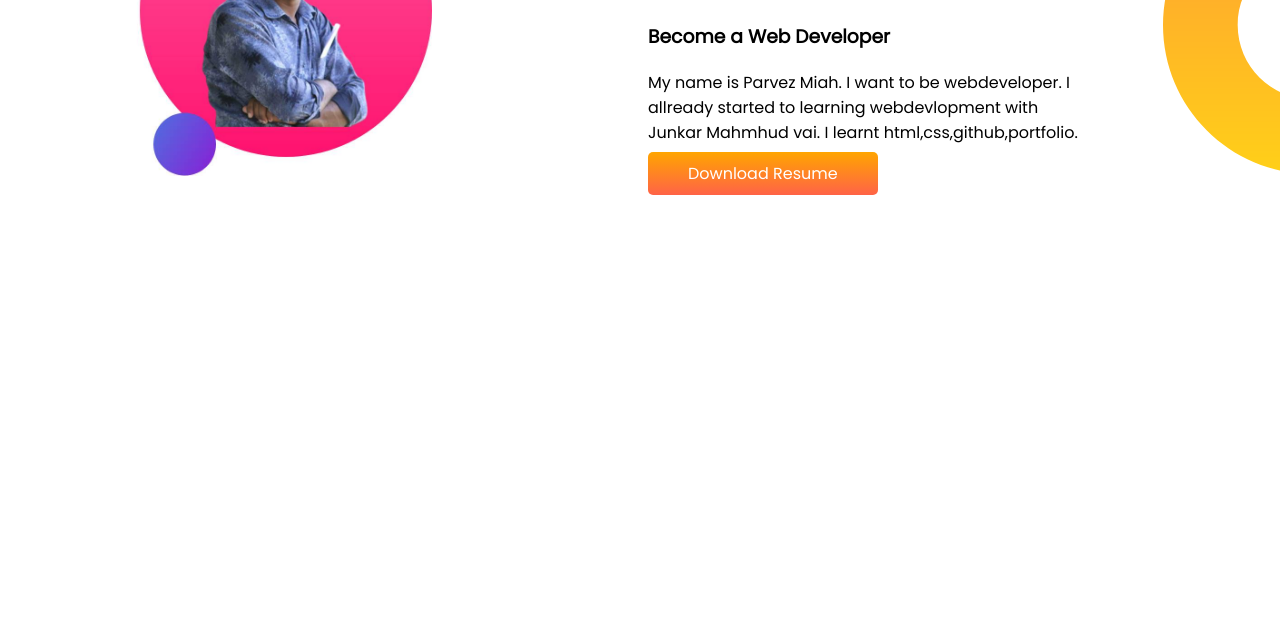
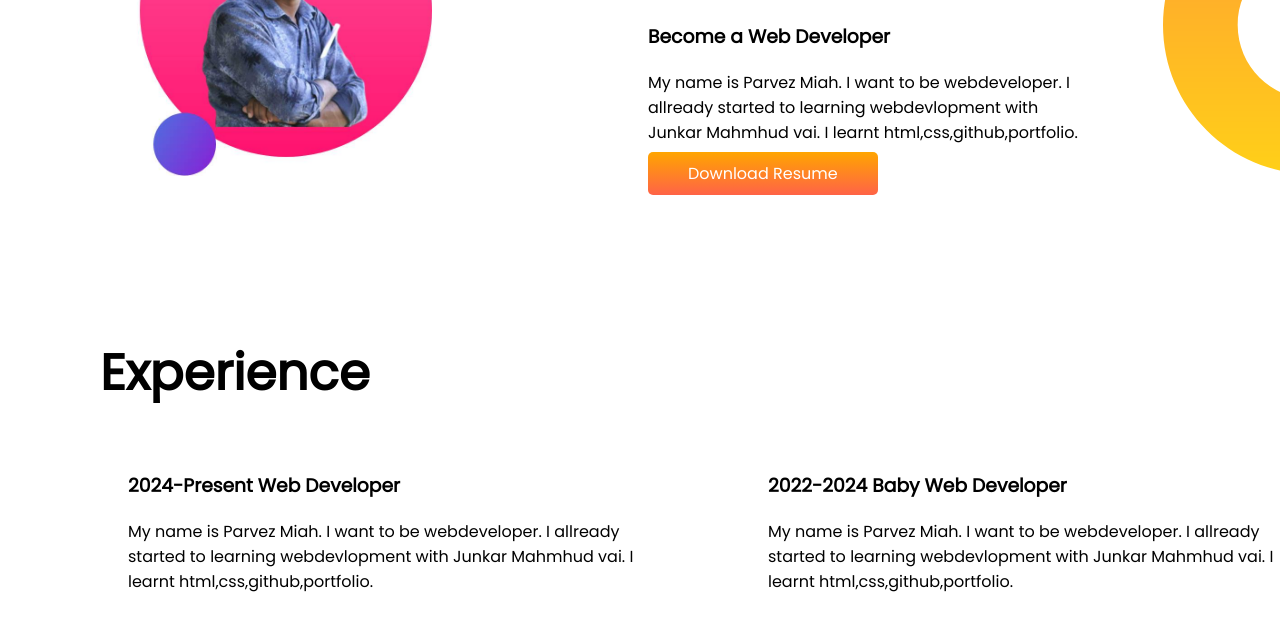
Before and after one commit to ParvezMiah0251/My-first-portfolio-repo, a plain HTML site: page index.html in a window 1280 px wide. Shown: the part 724-1354 px from the top of the page. Before the commit the page ends 1060 px from the top, so only its background shows below. Drawn offline with Linux system fonts and the light colour scheme.

Commit message:
new code added

```diff
--- a/index.html
+++ b/index.html
@@ -13,7 +13,7 @@
 </head>
 
 <body>
-    <section class="top-banner">
+    <section class="top-banner flexible-container">
         <div class="half-width">
             <h1>Welcome To</h1>
             <h1><span class="orange-color">Parvez Miahs</span> World</h1>
@@ -31,7 +31,7 @@
     </section>
     </div>
     </div>
-    <section class="dream-big">
+    <section class="dream-big flexible-container">
         <div class="half-width">
             <img src="parvez2.jpg" alt="">
         </div>
@@ -45,6 +45,21 @@
                 Resume</a>
         </div>
     </section>
+    <section class="experience-area">
+        <h1 class="padding-left">Experience</h1>
+        <div class="flexible-container">
+            <div class="half-width">
+                <h3>2024-Present Web Developer</h3>
+                <p>My name is Parvez Miah. I want to be webdeveloper. I allready started to learning webdevlopment with
+                    Junkar Mahmhud vai. I learnt html,css,github,portfolio. </p>
+            </div>
+            <div class="half-width">
+                <h3>2022-2024 Baby Web Developer</h3>
+                <p>My name is Parvez Miah. I want to be webdeveloper. I allready started to learning webdevlopment with
+                    Junkar Mahmhud vai. I learnt html,css,github,portfolio. </p>
+            </div>
+        </div>
+    </section>
 </body>
 
 </html>
--- a/style.css
+++ b/style.css
@@ -11,9 +11,10 @@ h1 {
     color: orange;
 }
 
-section {
+.flexible-container {
     display: flex;
     margin-bottom: 150px;
+
 }
 
 .half-width {
@@ -46,3 +47,7 @@ section {
     background-position: right;
     padding-right: 200px;
 }
+
+.padding-left {
+    padding-left: 100px;
+}
```
